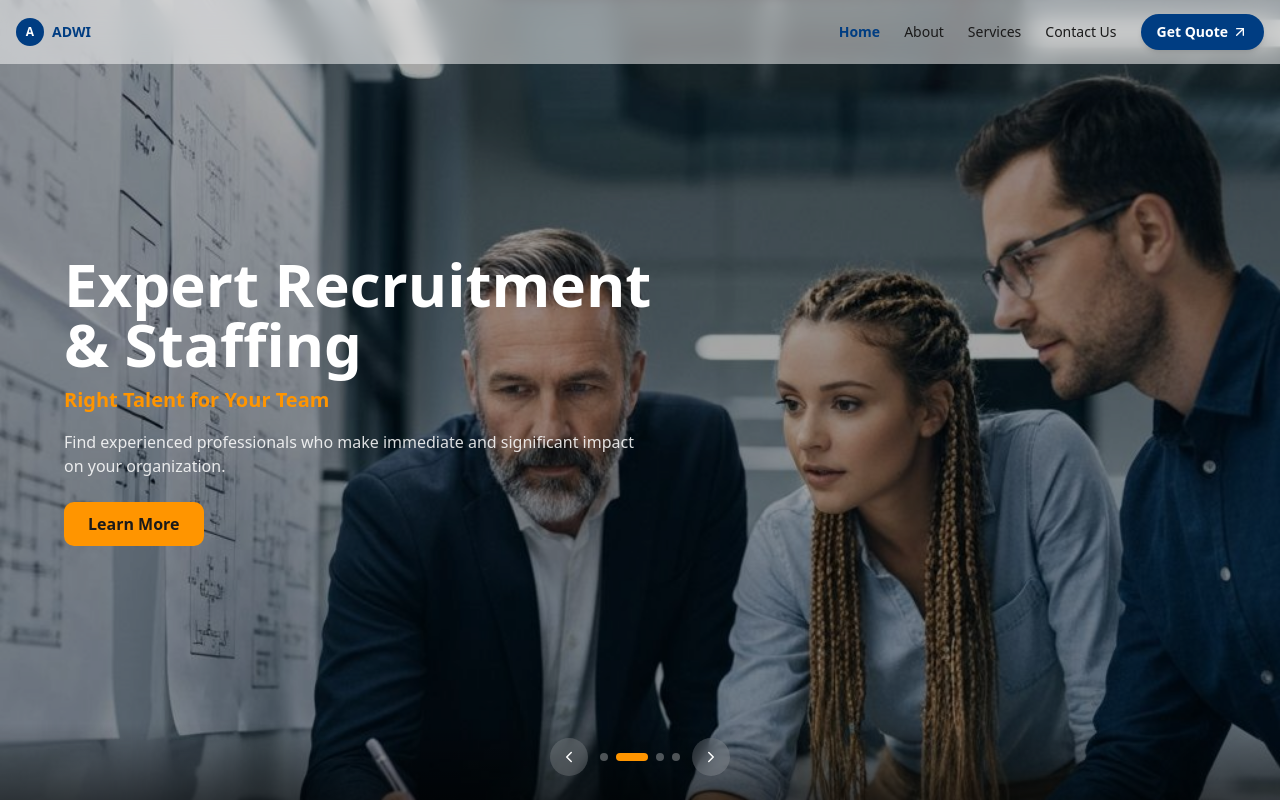
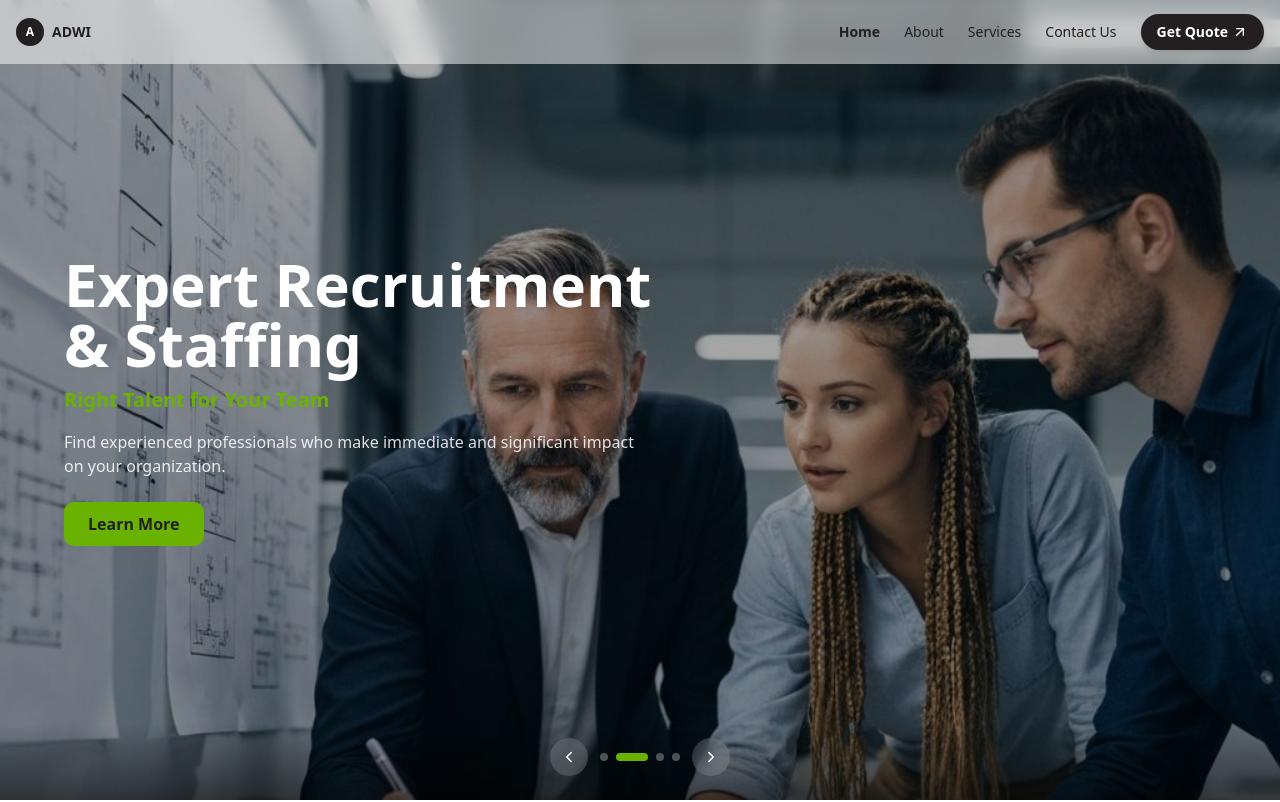
Before and after one commit to anishhh20/adwi, a Next.js app: page / in a window 1280 px wide. Shown: the top 802 px of the page. Built offline with nearby package versions, Linux system fonts and the light colour scheme.

Commit message:
Refactor color variables for light and dark themes
Updated color variables for light and dark modes to improve accessibility and match branding.

```diff
--- a/app/globals.css
+++ b/app/globals.css
@@ -3,26 +3,27 @@
 
 @custom-variant dark (&:is(.dark *));
 
+/* --- ADWI TECHNOLOGIES - LIGHT MODE (Full Logo Theme) --- */
 :root {
-  --background: #ffffff;
-  --foreground: #1a1a1a;
-  --card: #f5f7fa;
-  --card-foreground: #1a1a1a;
+  --background: #ffffff; /* White background */
+  --foreground: #231f20; /* Dark charcoal text (from logo) */
+  --card: #f5f7fa; /* Near-white card background */
+  --card-foreground: #231f20;
   --popover: #f5f7fa;
-  --popover-foreground: #1a1a1a;
-  --primary: #003d82;
-  --primary-foreground: #ffffff;
-  --secondary: #f0f4f8;
-  --secondary-foreground: #1a1a1a;
-  --muted: #e5e8ed;
+  --popover-foreground: #231f20;
+  --primary: #231f20; /* Logo Dark Charcoal - Main actions/buttons */
+  --primary-foreground: #ffffff; /* White text on charcoal */
+  --secondary: #f0f4f8; /* Very light grey */
+  --secondary-foreground: #231f20;
+  --muted: #e5e8ed; /* Subtle grey for inactive elements */
   --muted-foreground: #666666;
-  --accent: #ff9500;
-  --accent-foreground: #1a1a1a;
+  --accent: #69b300; /* Logo Lime Green - Secondary/Highlight accent */
+  --accent-foreground: #231f20; /* Dark Charcoal text on green accent */
   --destructive: #dc2626;
   --destructive-foreground: #ffffff;
   --border: #e5e8ed;
   --input: #f5f7fa;
-  --ring: #003d82;
+  --ring: #231f20; /* Focus ring matches primary/charcoal */
   --radius: 0.625rem;
   --chart-1: oklch(0.646 0.222 41.116);
   --chart-2: oklch(0.6 0.118 184.704);
@@ -30,35 +31,36 @@
   --chart-4: oklch(0.828 0.189 84.429);
   --chart-5: oklch(0.769 0.188 70.08);
   --sidebar: #f5f7fa;
-  --sidebar-foreground: #1a1a1a;
-  --sidebar-primary: #003d82;
+  --sidebar-foreground: #231f20;
+  --sidebar-primary: #231f20;
   --sidebar-primary-foreground: #ffffff;
   --sidebar-accent: #f0f4f8;
-  --sidebar-accent-foreground: #1a1a1a;
+  --sidebar-accent-foreground: #231f20;
   --sidebar-border: #e5e8ed;
-  --sidebar-ring: #003d82;
+  --sidebar-ring: #231f20;
 }
 
+/* --- ADWI TECHNOLOGIES - DARK MODE (Full Logo Theme) --- */
 .dark {
-  --background: #0f1419;
-  --foreground: #ffffff;
+  --background: #0f1419; /* Deep charcoal background */
+  --foreground: #ffffff; /* White text for contrast */
   --card: #1a1f2e;
   --card-foreground: #ffffff;
   --popover: #1a1f2e;
   --popover-foreground: #ffffff;
-  --primary: #4a9eff;
-  --primary-foreground: #0f1419;
+  --primary: #99cc33; /* Brighter Lime Green for dark mode accessibility - Main actions */
+  --primary-foreground: #0f1419; /* Dark text on bright green */
   --secondary: #1a1f2e;
   --secondary-foreground: #ffffff;
   --muted: #2d3748;
   --muted-foreground: #999999;
-  --accent: #ff9500;
-  --accent-foreground: #1a1a1a;
+  --accent: #99cc33; /* Lime Green - Secondary/Highlight accent */
+  --accent-foreground: #0f1419; /* Dark text on green accent */
   --destructive: #ef4444;
   --destructive-foreground: #ffffff;
   --border: #2d3748;
   --input: #1a1f2e;
-  --ring: #4a9eff;
+  --ring: #99cc33;
   --chart-1: oklch(0.488 0.243 264.376);
   --chart-2: oklch(0.696 0.17 162.48);
   --chart-3: oklch(0.769 0.188 70.08);
@@ -66,12 +68,12 @@
   --chart-5: oklch(0.645 0.246 16.439);
   --sidebar: #1a1f2e;
   --sidebar-foreground: #ffffff;
-  --sidebar-primary: #4a9eff;
+  --sidebar-primary: #99cc33;
   --sidebar-primary-foreground: #0f1419;
   --sidebar-accent: #1a1f2e;
   --sidebar-accent-foreground: #ffffff;
   --sidebar-border: #2d3748;
-  --sidebar-ring: #4a9eff;
+  --sidebar-ring: #99cc33;
 }
 
 @theme inline {
@@ -215,13 +217,13 @@ html {
   width: 2.5rem;
   height: 2.5rem;
   border-radius: 50%;
-  background: var(--primary);
-  color: white;
+  background: var(--primary); /* Now uses Primary (Dark Charcoal) */
+  color: var(--primary-foreground);
   display: flex;
   align-items: center;
   justify-content: center;
   cursor: pointer;
-  box-shadow: 0 8px 20px rgba(0, 61, 130, 0.3);
+  box-shadow: 0 8px 20px rgba(35, 31, 32, 0.3); /* Uses the primary charcoal color */
   transition: all 0.3s ease;
   opacity: 0;
   visibility: hidden;
@@ -234,7 +236,7 @@ html {
 
 .scroll-to-top:hover {
   transform: translateY(-4px);
-  box-shadow: 0 12px 28px rgba(0, 61, 130, 0.4);
+  box-shadow: 0 12px 28px rgba(35, 31, 32, 0.4); /* Uses the primary charcoal color */
 }
 
 /* Header blur effect */
```
